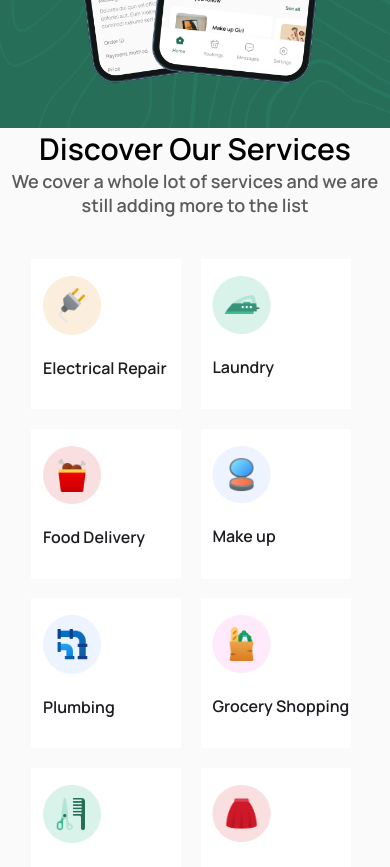
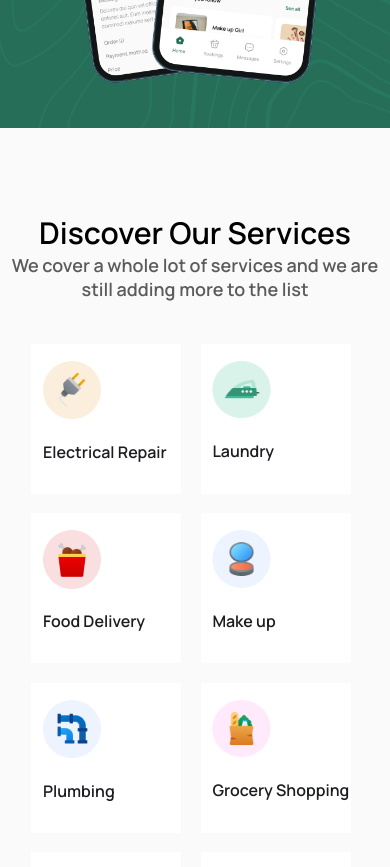
Before and after one commit to Dexterprohub/website-getdexterapp, a Vue app: page / in a window 390 px wide. Shown: the part 860-1727 px from the top of the page. Built offline with nearby package versions, Linux system fonts and the light colour scheme.

Commit message:
new commit

```diff
--- a/src/components/home.vue
+++ b/src/components/home.vue
@@ -1311,7 +1311,12 @@ footer ul {
         color: #1B1D21;
     }
 
+    .service-discription {
+        padding-top: 10vh;
+    }
+
     .service-discription h1 {
+
         font-weight: 700;
         font-size: 30px;
     }
```
